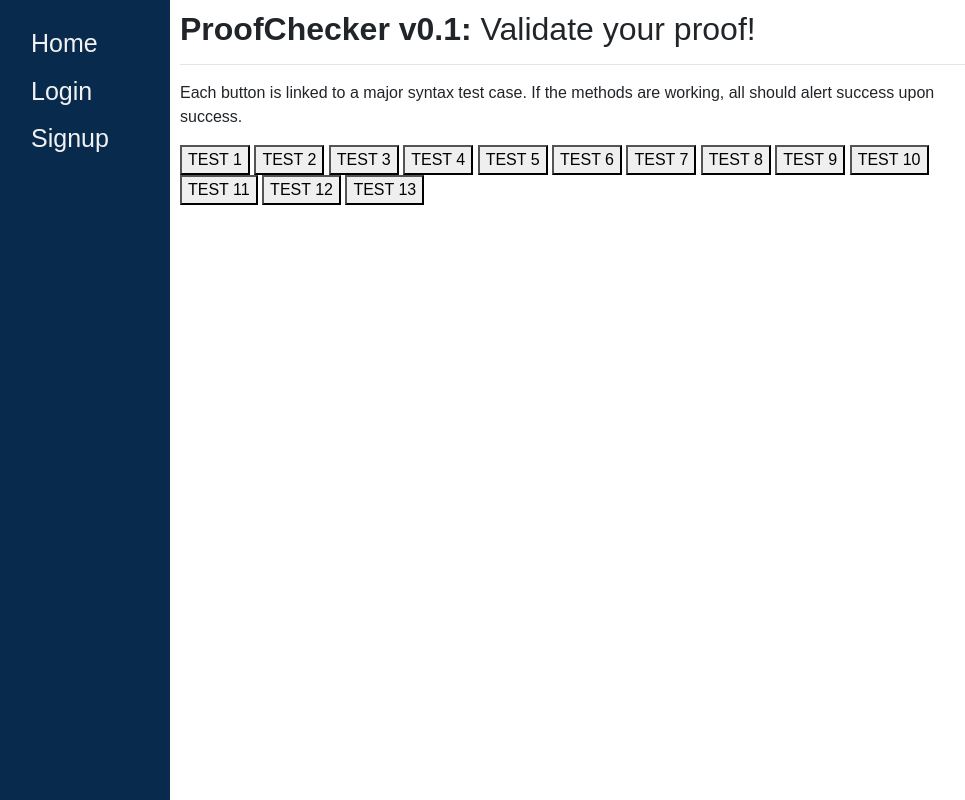
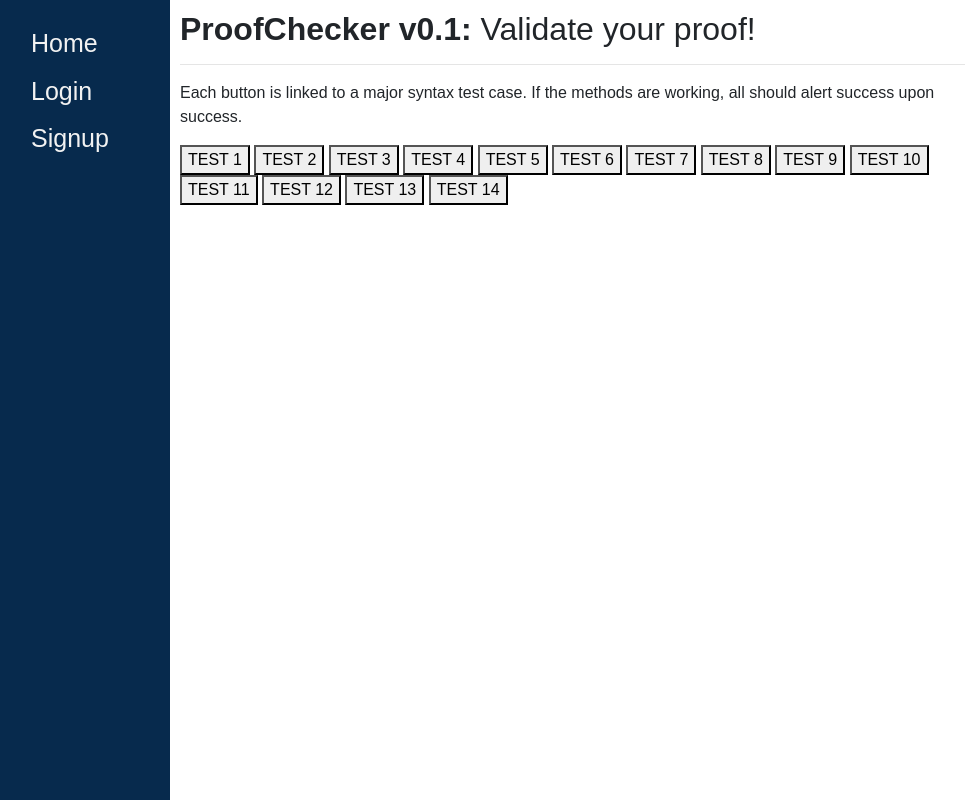
Before and after one commit to cmsho/Proof-Tool, a Django app: page /proofs/syntaxtest in a window 1280 px wide. Shown: the whole page, without its empty margins (30-995 px from the left). Run offline with Django 3.2, Linux system fonts and the light colour scheme; some libraries are stand-ins or nearby versions.

Commit message:
Updated syntax.js to allow commas and added new connective characters. Also added a new Syntax test for commas

```diff
--- a/proofchecker/static/proofchecker/js/syntax.js
+++ b/proofchecker/static/proofchecker/js/syntax.js
@@ -6,10 +6,11 @@ const ATOMIC = ['A', 'B', 'C', 'D', 'E', 'F', 'G', 'H', 'I',
 'J', 'K', 'L', 'M', 'N', 'O', 'P', 'Q', 'R', 'S',
 'T', 'U', 'V', 'W', 'X', 'Y', 'Z'];
 
-const CONNECTIVES = ['∧', '∨', '¬', '→', '↔']
-const PARENS = ['(', '[', '{', ')', ']', '}']
-const OPEN_PARENS=['(', '[', '{']
-const CLOSED_PARENS=[')', ']', '}']
+const CONNECTIVES = ['∧', '∨', '¬', '→', '↔','^', '&', 'v', '>', '->', '<->', '-', '~']
+const PARENS = ['(', '[', '{', ')', ']', '}'];
+const OPEN_PARENS=['(', '[', '{'];
+const CLOSED_PARENS=[')', ']', '}'];
+const DELIMITERS = [','];
 
 function isValidTFL(string) {
 
@@ -179,7 +180,7 @@ function hasValidSymbols(string){
     //Verifies that all characters in a string are valid TFL symbols
     for(var i = 0; i < line.length; i++)
     {
-        if(!(ATOMIC.includes(line.charAt(i)) || CONNECTIVES.includes(line.charAt(i)) || PARENS.includes(line.charAt(i))))
+        if(!(ATOMIC.includes(line.charAt(i)) || CONNECTIVES.includes(line.charAt(i)) || PARENS.includes(line.charAt(i)) || DELIMITERS.includes(line.charAt(i))))
         {
             return false;
         }
@@ -438,7 +439,7 @@ function test_is_valid_TFL_with_atomic_sentence()
     }
 }
 
-function test_is_valid_TFL_with_one_operator(self){
+function test_is_valid_TFL_with_one_operator(){
 
     //is_valid_TFL should return true if provided a well-formed formula (WFF) with one operator
     let str1 = 'A∧B';
@@ -463,7 +464,7 @@ function test_is_valid_TFL_with_one_operator(self){
 
 }
 
-function test_is_valid_TFL_with_multiple_operators(self){
+function test_is_valid_TFL_with_multiple_operators(){
     //is_valid_TFL should return true if provided a WFF with multiple operators
 
     let str1 = '(A∧B)∨C'
@@ -482,7 +483,7 @@ function test_is_valid_TFL_with_multiple_operators(self){
 
 }
 
-function test_is_valid_TFL_with_invalid_input(self)
+function test_is_valid_TFL_with_invalid_input()
 {
     //is_valid_TFL should return false if provided with a string that does not conform to TFL sentence rules
     let invalid_symbols = 'A+Z';
@@ -498,3 +499,19 @@ function test_is_valid_TFL_with_invalid_input(self)
         alert("Test 13 failure");
     }
 }
+
+function test_valid_symbols_with_comma_expression(sting)
+{
+    //An input string that delimits clauses with commmas should be accepted
+    let str = 'AvB,A→B,B→C';
+
+    if(hasValidSymbols(str))
+    {
+        alert("Test 14 success");
+    }
+    else
+    {
+        alert("Test 14 failure");
+    }
+
+}
--- a/proofchecker/templates/proofchecker/syntax_test.html
+++ b/proofchecker/templates/proofchecker/syntax_test.html
@@ -22,6 +22,7 @@
       <button type="button" onclick="test_is_valid_TFL_with_one_operator()">TEST 11</button>
       <button type="button" onclick="test_is_valid_TFL_with_multiple_operators()">TEST 12</button>
       <button type="button" onclick="test_is_valid_TFL_with_invalid_input()">TEST 13</button>
+      <button type="button" onclick="test_valid_symbols_with_comma_expression()">TEST 14</button>
 
 
 
```
